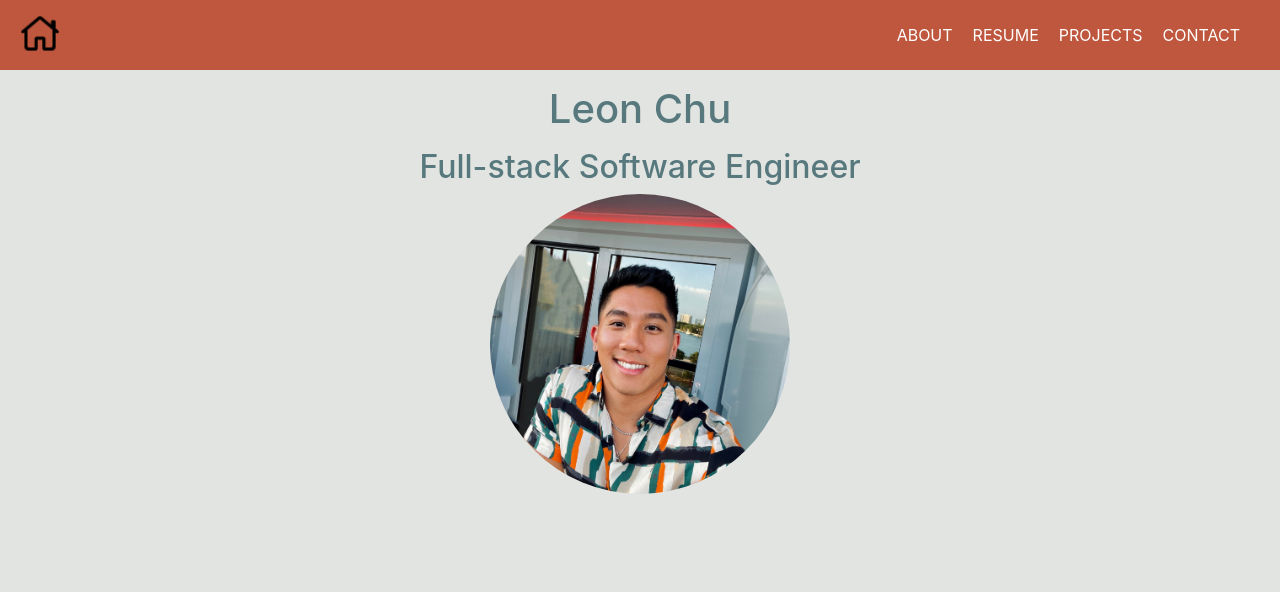
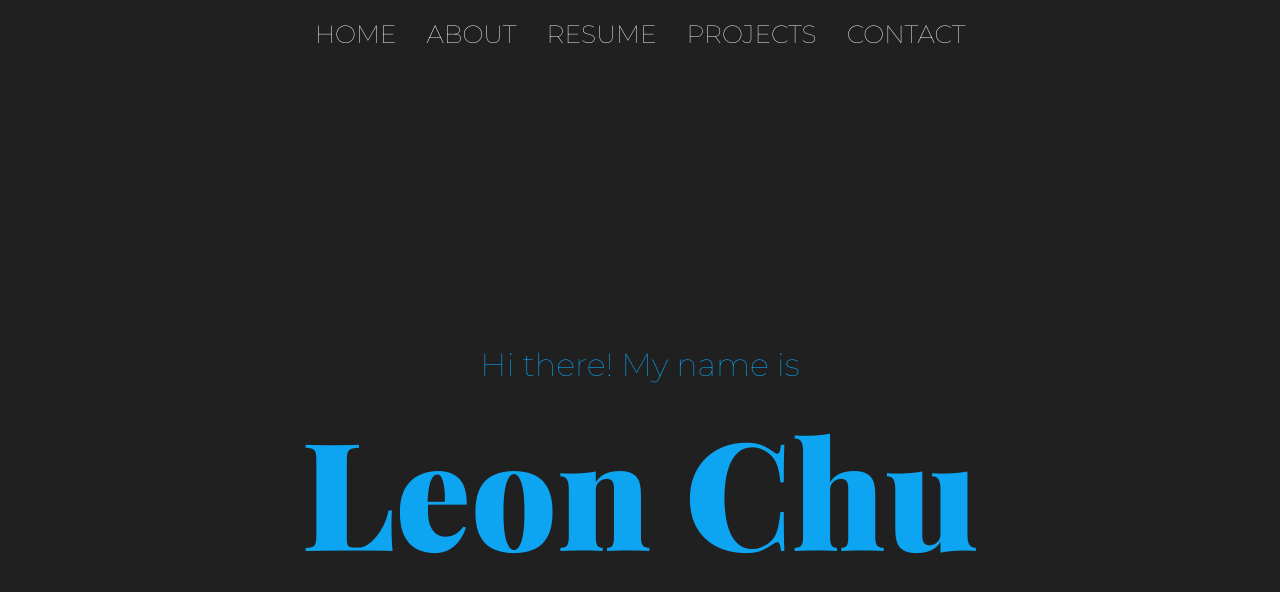
Before and after one commit to ljchu87/portfolio-lab, a React (Create React App) app: page / in a window 1280 px wide. Shown: the top 592 px of the page. Built offline with nearby package versions, Linux system fonts and the light colour scheme.

Commit message:
Update homepage

```diff
--- a/public/index.html
+++ b/public/index.html
@@ -11,6 +11,12 @@
     />
     <link rel="apple-touch-icon" href="%PUBLIC_URL%/logo192.png" />
     <link rel="manifest" href="%PUBLIC_URL%/manifest.json" />
+    <link rel="preconnect" href="https://fonts.googleapis.com">
+    <link rel="preconnect" href="https://fonts.gstatic.com" crossorigin>
+    <link href="https://fonts.googleapis.com/css2?family=Montserrat:wght@100&display=swap" rel="stylesheet">
+    <link rel="preconnect" href="https://fonts.googleapis.com">
+    <link rel="preconnect" href="https://fonts.gstatic.com" crossorigin>
+    <link href="https://fonts.googleapis.com/css2?family=Playfair+Display:wght@900&display=swap" rel="stylesheet">
     <link
       href="https://cdn.jsdelivr.net/npm/bootstrap@5.1.3/dist/css/bootstrap.min.css"
       rel="stylesheet"
--- a/src/components/NavBar/NavBar.jsx
+++ b/src/components/NavBar/NavBar.jsx
@@ -4,10 +4,8 @@ import styles from './NavBar.module.css'
 function NavBar() {
   return (
       <nav>
-        <NavLink to='/' className={styles.home}>
-          <img src="/images/home.png" alt="home-logo" />
-        </NavLink>
           <div className={styles.container}>
+            <NavLink to='/'>HOME</NavLink>
             <NavLink to='about'>ABOUT</NavLink>
             <NavLink to='resume'>RESUME</NavLink>
             <NavLink to='projects'>PROJECTS</NavLink>
--- a/src/components/NavBar/NavBar.module.css
+++ b/src/components/NavBar/NavBar.module.css
@@ -3,10 +3,12 @@ nav {
   height: 70px;
   display: flex;
   align-items: center;
-  background: #be573d;
-  justify-content: space-between;
+  background: #202021;
+  justify-content: center;
   color: black;
   padding: 0 15px;
+  font-family: 'Montserrat', sans-serif;
+  font-size: 25px;
 }
 
 .home > img {
@@ -19,12 +21,12 @@ nav {
 }
 
 .container > a {
-  margin: 0 10px;
+  margin: 0 15px;
   text-decoration: none;
   color: white;
 }
 
 .container > a:hover {
-  border-radius: 40%;
+  background-color: white;
   color: gray;
 }
--- a/src/index.css
+++ b/src/index.css
@@ -1,12 +1,10 @@
 body {
   margin: 0;
-  font-family: -apple-system, BlinkMacSystemFont, 'Segoe UI', 'Roboto', 'Oxygen',
-    'Ubuntu', 'Cantarell', 'Fira Sans', 'Droid Sans', 'Helvetica Neue',
-    sans-serif;
+  font-family: 'Montserrat', sans-serif;
   -webkit-font-smoothing: antialiased;
   -moz-osx-font-smoothing: grayscale;
-  background-color: #e2e4e1;
-  color: #57797e;
+  background-color: #202021;
+  color: #0da5f1;
 }
 
 code {
--- a/src/pages/Home/Home.jsx
+++ b/src/pages/Home/Home.jsx
@@ -4,10 +4,11 @@ const Home = () => {
   return (
     <>
     <div className={styles.home}>
+      <div className={styles.hero}>
+        <h2>Hi there! My name is</h2>
         <h1>Leon Chu</h1>
-        <h2>Full-stack Software Engineer</h2>
-        <img src="images/Leon.jpg" alt="Leon" />
       </div>
+    </div>
     </>
   )
 }
--- a/src/pages/Home/Home.module.css
+++ b/src/pages/Home/Home.module.css
@@ -1,3 +1,17 @@
 .home > img {
   border-radius: 50%;
 }
+
+.home {
+  display: flex;
+  align-items: center;
+  justify-content: center;
+  position: relative;
+  height: 100vh;
+}
+
+h1 {
+  font-family: 'Playfair Display', serif;
+  font-size: 150px;
+  margin: 0px;
+}
```
